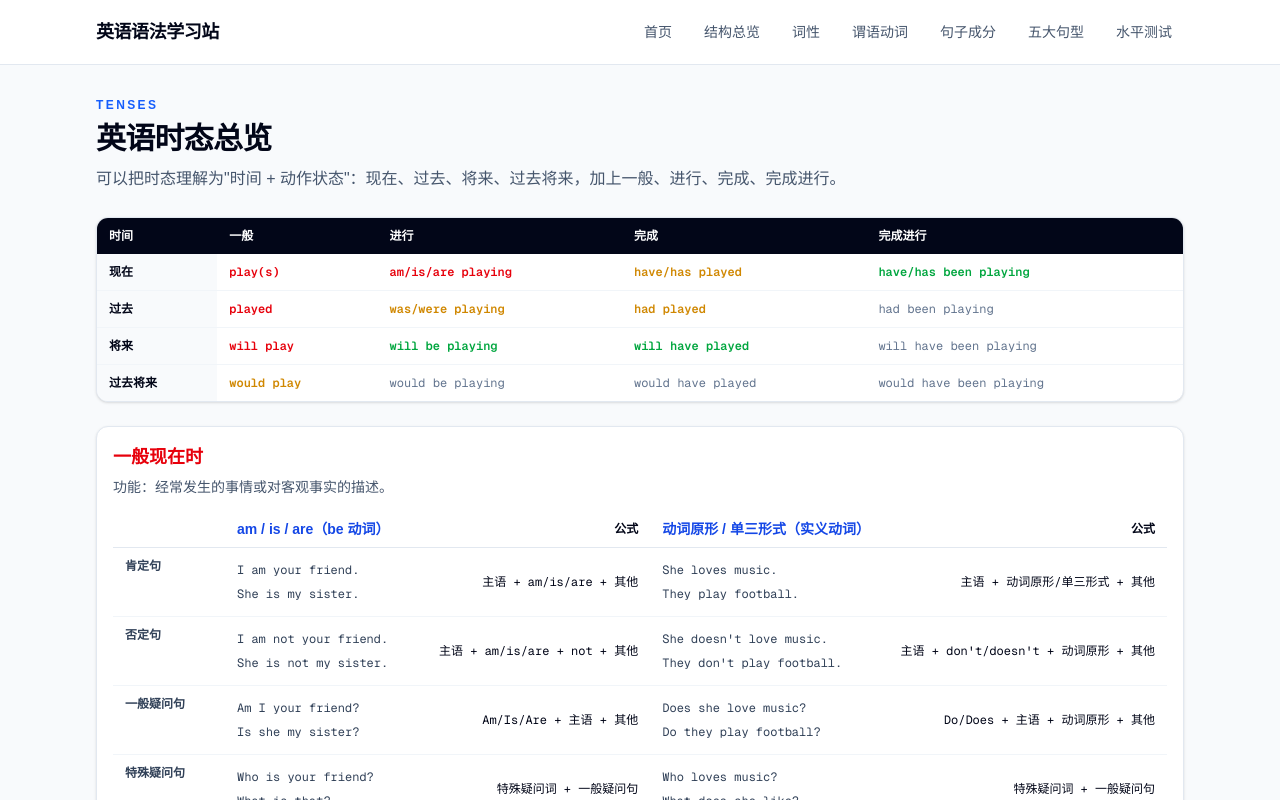
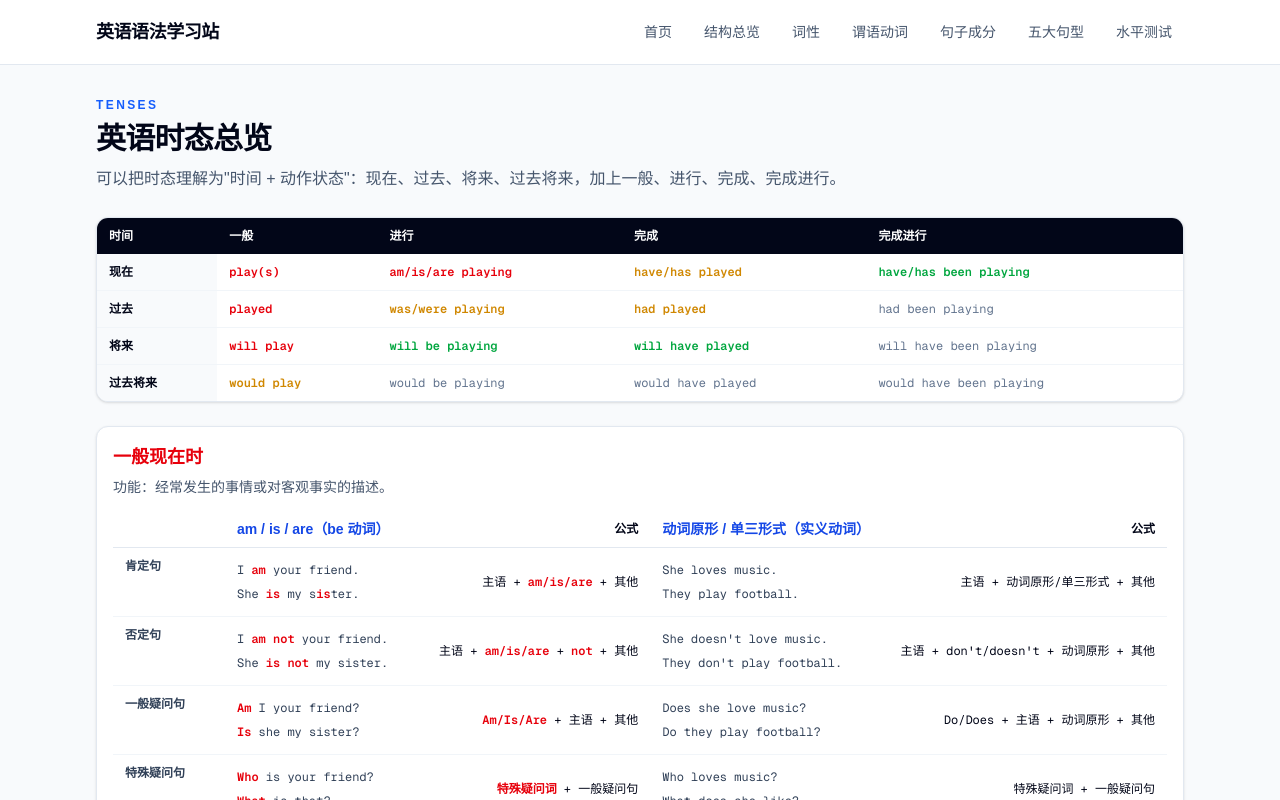
Before and after one commit to Jet-zz/EnglishGrammarSite, a Next.js app: page /grammar/tenses in a window 1280 px wide. Shown: the top 800 px of the page. Built offline with nearby package versions, Linux system fonts and the light colour scheme.

Commit message:
be动词列关键词标红（am/is/are/not/特殊疑问词/Be）

```diff
--- a/src/app/grammar/tenses/page.tsx
+++ b/src/app/grammar/tenses/page.tsx
@@ -2,7 +2,31 @@ import { ExampleBlock } from "@/components/ExampleBlock";
 import { SectionHeading } from "@/components/SectionHeading";
 import { tenseMatrix, tenses } from "@/content/tenses";
 
-/** 根据时态名称返回文字颜色 */
+/** 对文本中指定关键词标红 */
+function HighlightText({ text, words }: { text: string; words: string[] }) {
+  if (!words.length) return <>{text}</>;
+  const pattern = words.map(w => w.replace(/[.*+?^${}()|[\]\\]/g, '\\$&')).join('|');
+  const regex = new RegExp(`(${pattern})`, 'g');
+  const parts = text.split(regex);
+  return (
+    <>
+      {parts.map((part, i) =>
+        words.includes(part)
+          ? <span key={i} className="text-red-600 font-semibold">{part}</span>
+          : <>{part}</>
+      )}
+    </>
+  );
+}
+
+/** be 动词列各句式的关键词高亮配置 */
+const beHighlights: Record<string, { words: string[]; formulaWords: string[] }> = {
+  "肯定句":     { words: ["am", "is"], formulaWords: ["am/is/are"] },
+  "否定句":     { words: ["am not", "is not"], formulaWords: ["am/is/are", "not"] },
+  "一般疑问句":  { words: ["Am", "Is"], formulaWords: ["Am/Is/Are"] },
+  "特殊疑问句":  { words: ["Who", "What"], formulaWords: ["特殊疑问词"] },
+  "祈使句":     { words: ["Be"], formulaWords: ["Be"] },
+};
 function tenseNameColor(name: string): string {
   const red = new Set(["一般现在时", "一般过去时", "一般将来时", "现在进行时"]);
   const yellow = new Set(["过去将来时", "过去进行时", "现在完成时", "过去完成时"]);
@@ -96,11 +120,17 @@ export default function TensesPage() {
                               <div className="flex items-center justify-between gap-4">
                                 <div className="font-mono text-slate-700 leading-6">
                                   {col.map((ex, ei) => (
-                                    <span key={ei} className="block">{ex}</span>
+                                    <span key={ei} className="block">
+                                      {ci === 0
+                                        ? <HighlightText text={ex} words={beHighlights[row.sentenceType]?.words ?? []} />
+                                        : ex}
+                                    </span>
                                   ))}
                                 </div>
                                 <div className="shrink-0 font-mono text-xs leading-6 text-slate-950 whitespace-nowrap">
-                                  {row.formulas[ci]}
+                                  {ci === 0
+                                    ? <HighlightText text={row.formulas[ci]} words={beHighlights[row.sentenceType]?.formulaWords ?? []} />
+                                    : row.formulas[ci]}
                                 </div>
                               </div>
                             </td>
```
